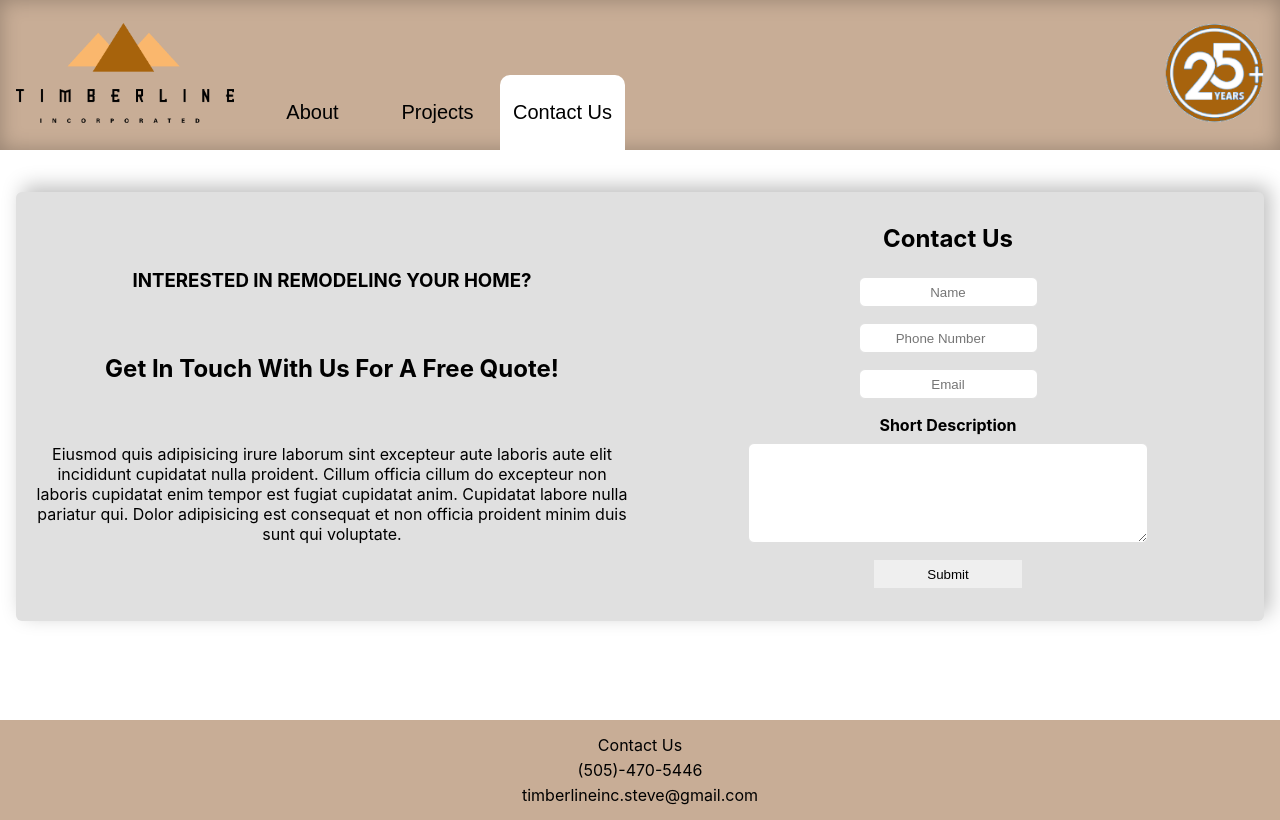
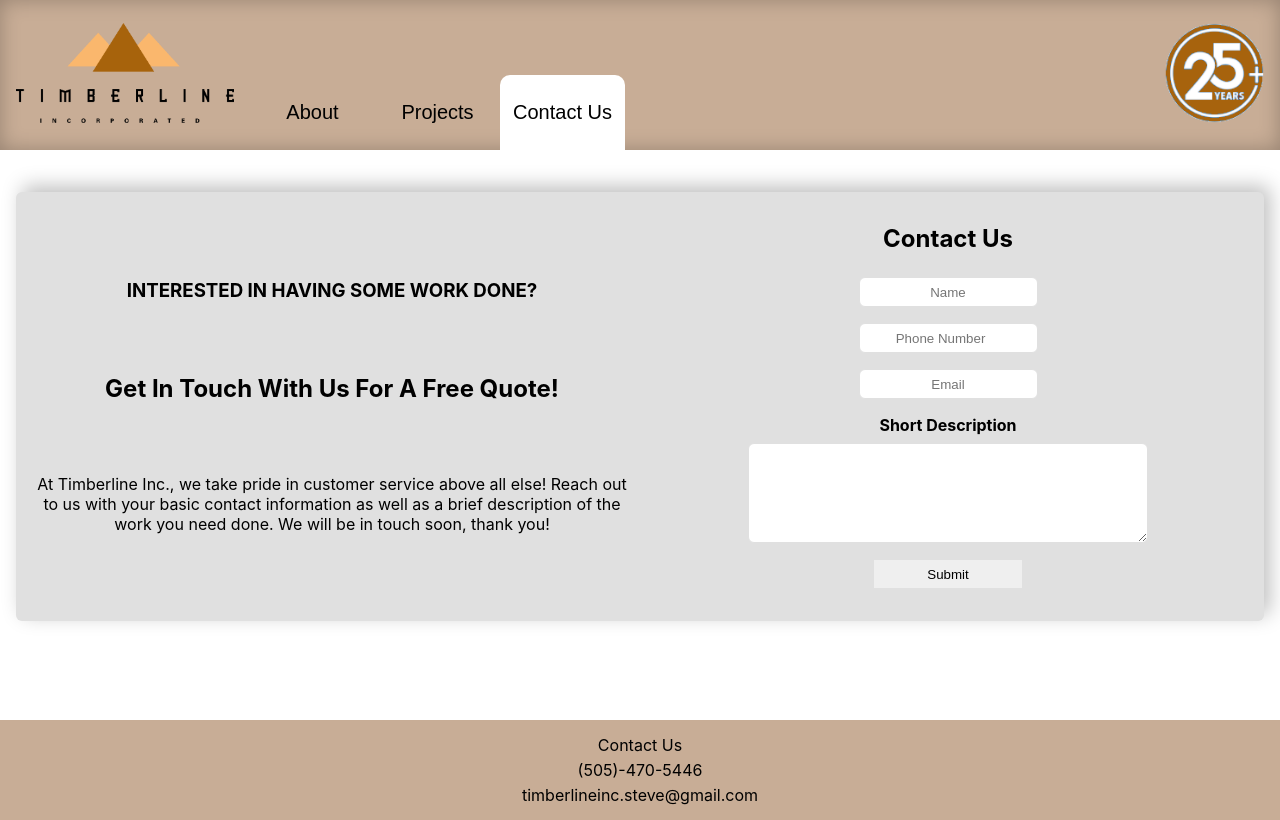
Before and after one commit to N-Gibson/Timberline, a React (Create React App) app: page /contact-us in a window 1280 px wide. Built offline with nearby package versions, Linux system fonts and the light colour scheme.

Commit message:
Update contact dialog

```diff
--- a/src/@timberline/Components/ContactUs/index.tsx
+++ b/src/@timberline/Components/ContactUs/index.tsx
@@ -1,7 +1,7 @@
 import React from 'react'
 import './ContactUs.scss'
 import { Layout } from '../Layout'
-import { ContactForm } from '@timberline/Components/ContactForm'
+import { ContactForm } from '@timberline/Components'
 
 const ContactUs = () => {
   return (
@@ -9,15 +9,13 @@ const ContactUs = () => {
       <div className="contactUs_container">
         <section className="contactUs">
           <article>
-            <h3>Interested in remodeling your home?</h3>
+            <h3>Interested in having some work done?</h3>
             <h2>Get in touch with us for a free quote!</h2>
             <p>
-              Eiusmod quis adipisicing irure laborum sint excepteur aute laboris
-              aute elit incididunt cupidatat nulla proident. Cillum officia
-              cillum do excepteur non laboris cupidatat enim tempor est fugiat
-              cupidatat anim. Cupidatat labore nulla pariatur qui. Dolor
-              adipisicing est consequat et non officia proident minim duis sunt
-              qui voluptate.
+              At Timberline Inc., we take pride in customer service above all
+              else! Reach out to us with your basic contact information as well
+              as a brief description of the work you need done. We will be in
+              touch soon, thank you!
             </p>
           </article>
           <ContactForm />
```
